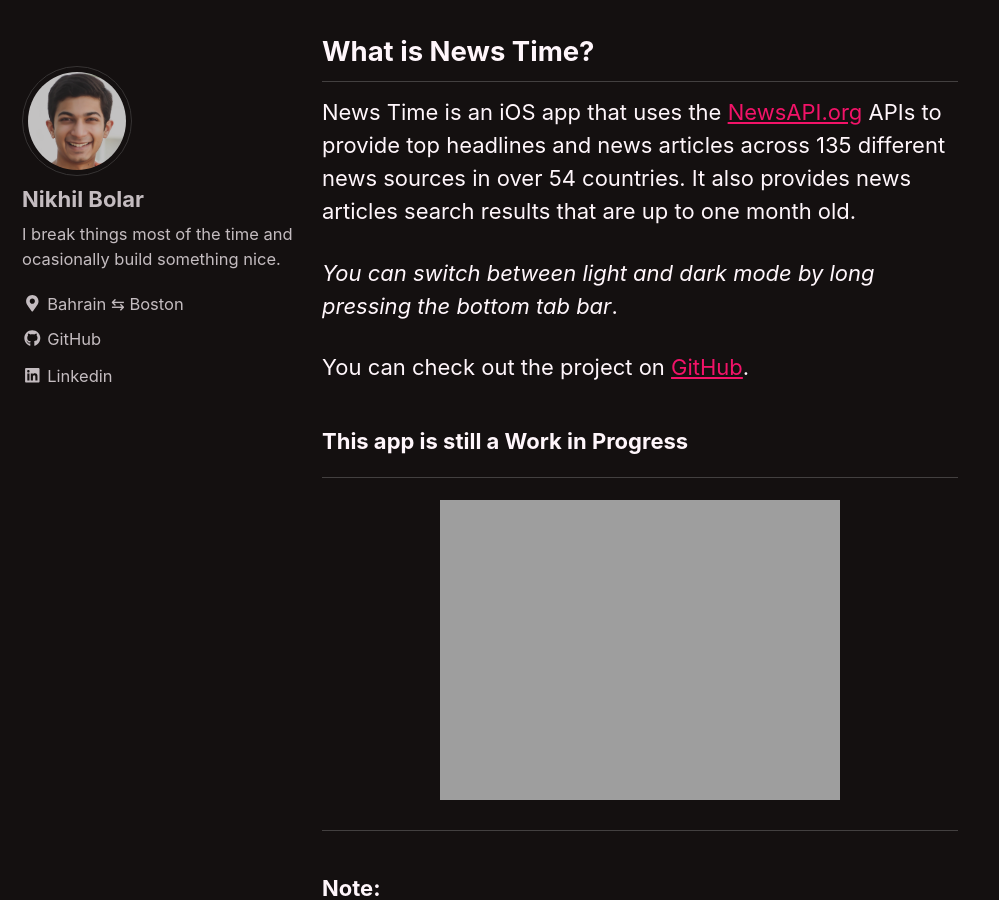
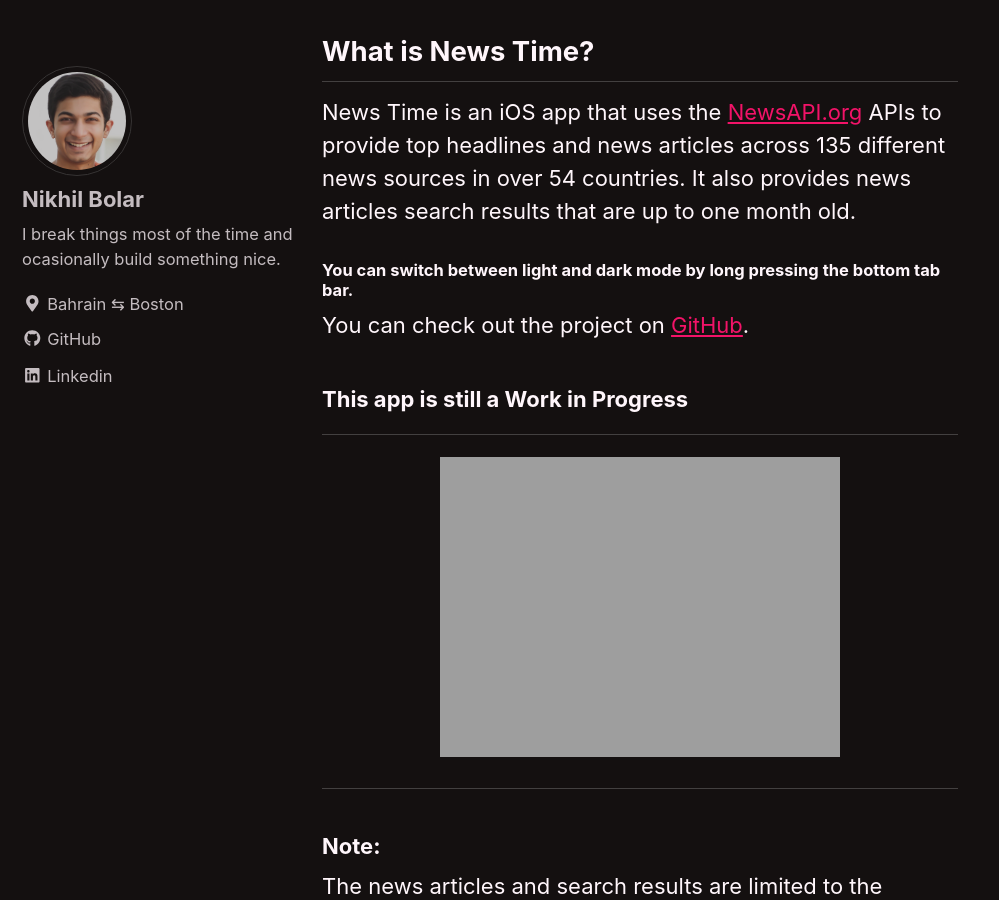
Before and after one commit to nbolar/nbolar.github.io, a Jekyll site: the page built from _posts/2019-06-01-newstime.md, in a window 1280 px wide and 900 px high, scrolled down 457 px. Shown: the whole window, without its empty margins (0-999 px from the left). Built offline with Jekyll 4.4.1, drawn with Linux system fonts in a browser that asks for light colours; cached includes are drawn as plain includes.

Commit message:
Update 2019-06-01-newstime.md

```diff
--- a/_posts/2019-06-01-newstime.md
+++ b/_posts/2019-06-01-newstime.md
@@ -10,7 +10,7 @@
 ## What is News Time?
 News Time is an iOS app that uses the [NewsAPI.org](https://newsapi.org) APIs to provide top headlines and news articles across 135 different news sources in over 54 countries. It also provides news articles search results that are up to one month old.
 
-_You can switch between light and dark mode by long pressing the bottom tab bar_.
+###### You can switch between light and dark mode by long pressing the bottom tab bar.
 
 You can check out the project on [GitHub](https://github.com/nbolar/news-time).
 
```
